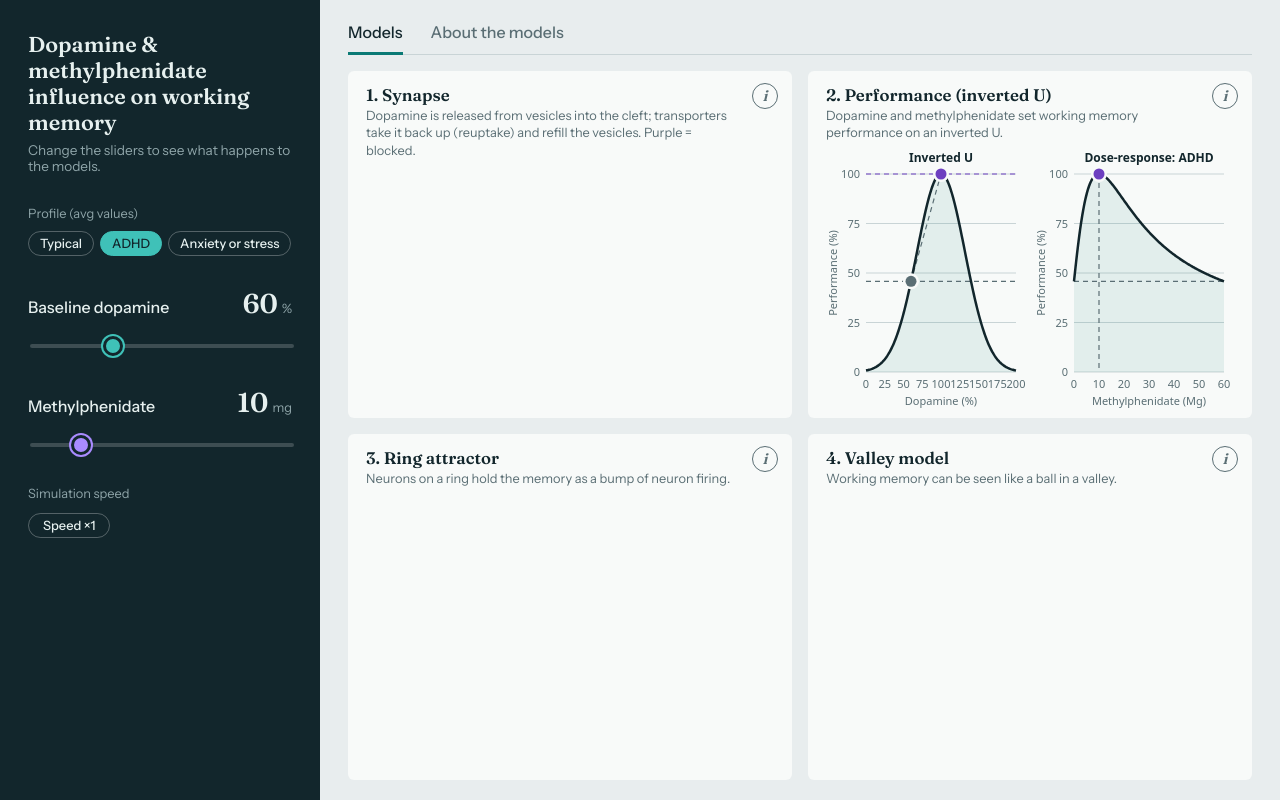
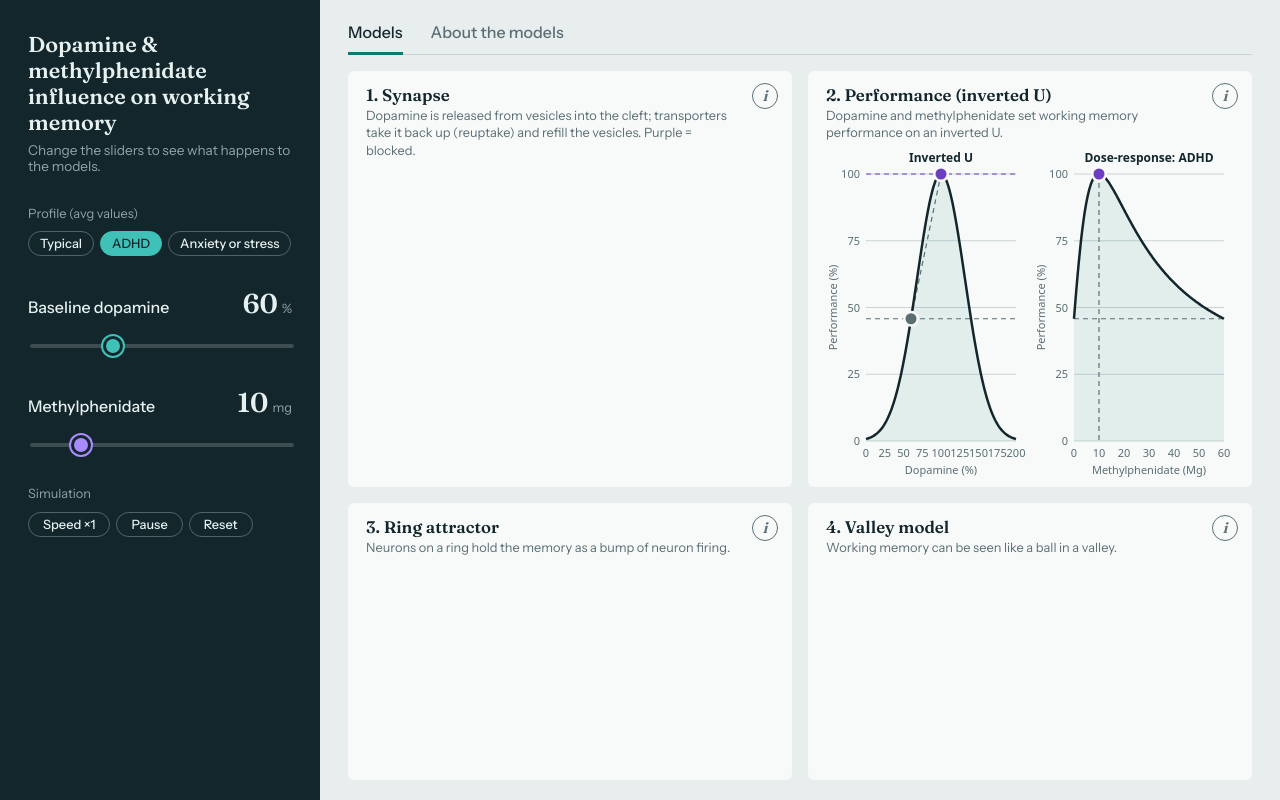
Before and after one commit to Joep04/Synapse-model, a plain HTML site: page index.html in a window 1280 px wide. Drawn offline with nearby package versions, Linux system fonts and the light colour scheme.

Commit message:
Update index.html

```diff
--- a/index.html
+++ b/index.html
@@ -33,6 +33,7 @@ aside h1 span{display:block;font:400 .85rem var(--sans);color:var(--side-mute);m
 .profile button:focus-visible{outline:2px solid var(--side-da);outline-offset:2px}
 .speed{font:500 .8rem var(--sans);padding:4px 14px;border-radius:999px;border:1px solid rgba(255,255,255,.28);background:none;color:var(--side-ink);cursor:pointer}
 .speed:hover{border-color:var(--side-da)} .speed:focus-visible{outline:2px solid var(--side-da);outline-offset:2px}
+.sim{display:flex;flex-wrap:wrap;gap:6px}
 .ctl label{display:flex;justify-content:space-between;align-items:baseline;font-weight:500;margin-bottom:10px}
 .ctl output{font:600 1.7rem var(--serif);font-variant-numeric:tabular-nums}
 .ctl output small{font:400 .8rem var(--sans);color:var(--side-mute);margin-left:4px}
@@ -52,7 +53,7 @@ nav{display:flex;gap:28px;border-bottom:1px solid var(--line);margin-bottom:16px
 nav button{font:500 1rem var(--sans);color:var(--mute);background:none;border:0;padding:4px 0 10px;cursor:pointer;border-bottom:3px solid transparent;margin-bottom:-1px}
 nav button[aria-selected=true]{color:var(--ink);border-bottom-color:var(--da)}
 nav button:focus-visible{outline:2px solid var(--da);outline-offset:2px}
-#models{position:relative;display:grid;grid-template-columns:1fr 1fr;grid-template-rows:1fr 1fr;gap:16px;flex:1;min-height:0}
+#models{position:relative;display:grid;grid-template-columns:1fr 1fr;grid-template-rows:1.5fr 1fr;gap:16px;flex:1;min-height:0}
 .card{position:relative;background:var(--panel);border-radius:6px;padding:14px 18px 8px;display:flex;flex-direction:column;min-height:0;min-width:0}
 .card h2{font:600 1.05rem var(--serif);margin:0 0 2px;padding-right:34px}
 .card p{padding-right:34px;margin:0 0 6px;font-size:.8rem;line-height:1.35;color:var(--mute)}
@@ -96,7 +97,11 @@ iframe{width:100%;border:0;display:block;flex:1;min-height:0}
     <input id="da" type="range" min="0" max="200" step="1" value="60"></div>
   <div class="ctl"><label for="mph">Methylphenidate <output id="mphOut"></output></label>
     <input id="mph" type="range" min="0" max="60" step="1" value="10"></div>
-  <div><div class="cap">Simulation speed</div><button class="speed" id="speed" title="Speeds up the valley and ring models">Speed &times;1</button></div>
+  <div><div class="cap">Simulation</div><div class="sim">
+  <button class="speed" id="speed" title="Speed of the synapse, ring and valley models">Speed &times;1</button>
+  <button class="speed" id="pause">Pause</button>
+  <button class="speed" id="reset">Reset</button>
+</div></div>
 </aside>
 
 <div class="content">
@@ -119,7 +124,7 @@ const MODELS = [
   { file: 'models/model3.html', title: '4. Valley model', caption: 'Working memory can be seen like a ball in a valley.', height: 270 }
 ];
 
-const K = PKPD, params = { da: 60, mph: 10, profile: 'adhd', speed: 1 };
+const K = PKPD, params = { da: 60, mph: 10, profile: 'adhd', speed: 1, paused: false, reset: 0 };
 const THEME = ['--panel','--ink','--mute','--line','--da','--mph','--curve','--sans'];
 const frames = [], shared = {};
 
@@ -233,6 +238,10 @@ speedBtn.addEventListener('click', () => {
   sendAll();
 });
 
+const pauseBtn = document.getElementById('pause');
+pauseBtn.addEventListener('click', () => { params.paused = !params.paused; pauseBtn.textContent = params.paused ? 'Resume' : 'Pause'; sendAll(); });
+document.getElementById('reset').addEventListener('click', () => { params.reset++; sendAll(); });
+
 if (document.fonts) document.fonts.ready.then(sendAll);
 matchMedia('(prefers-color-scheme: dark)').addEventListener('change', () => setTimeout(sendAll, 50));
 </script>
```
